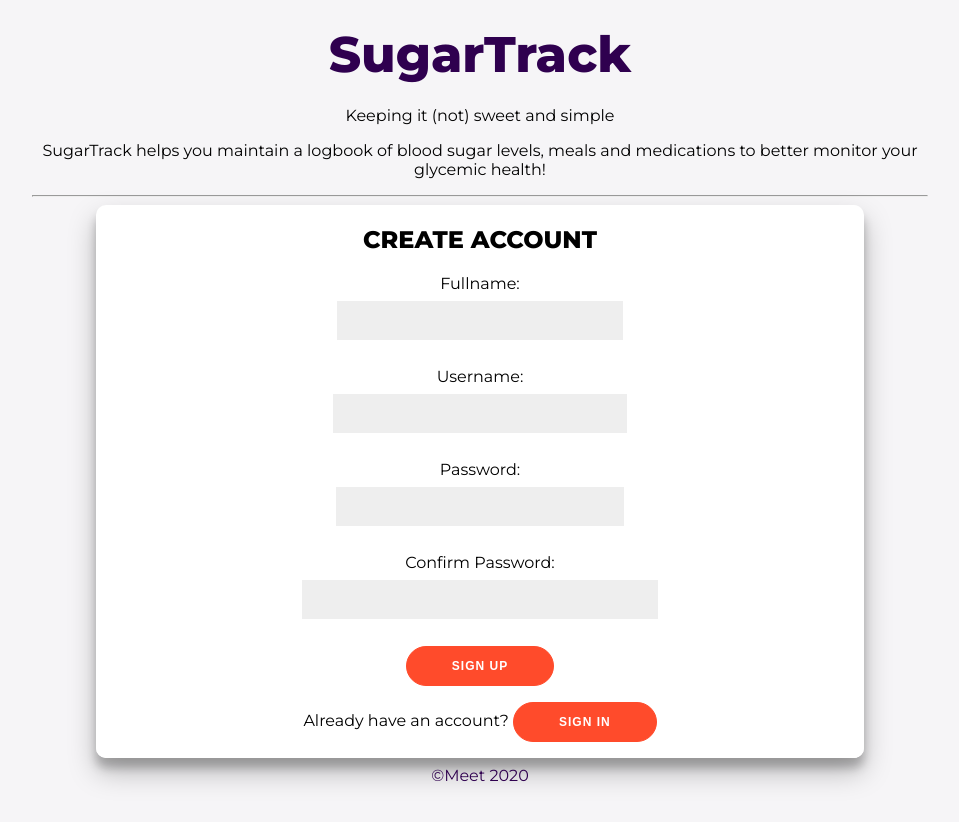
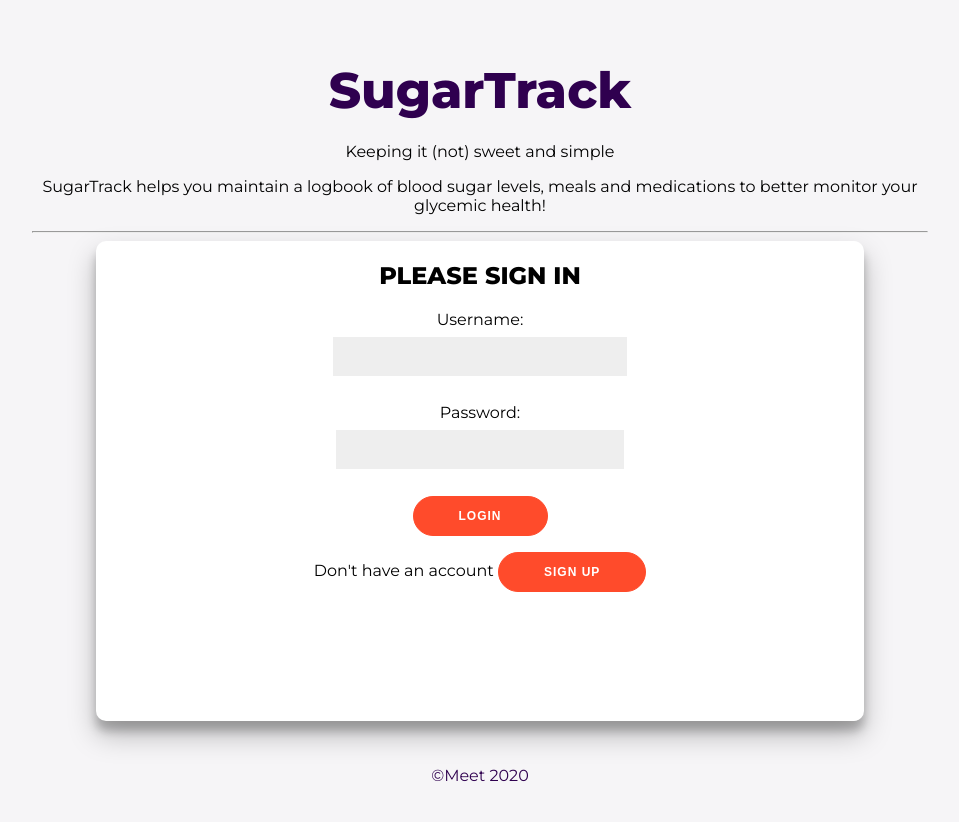
Before and after one commit to MeetPatel89/sugar-track-client, a React (Create React App) app: page /logbook in a window 1280 px wide. Shown: the top 822 px of the page, without its empty margins (160-1119 px from the left). Built offline with nearby package versions, Linux system fonts and the light colour scheme.

Commit message:
conditionally render sign-in/sign-up form

```diff
--- a/src/App.js
+++ b/src/App.js
@@ -1,26 +1,34 @@
 import React, { Component } from 'react';
-import { Route } from 'react-router-dom';
-import Header from './Header/Header';
 import SignUp from './SignUp/SignUp';
 import SignIn from './SignIn/SignIn';
-import HomePage from './HomePage/HomePage';
-import LogDisplay from './Logdisplay/Logdisplay';
-import LogBook from './LogBook/LogBook';
-import UserManual from './UserManual/UserManual';
-import SugarLog from './SugarLog/SugarLog';
-import MedicationsLog from './MedicationsLog/MedicationsLog';
-import MealsLog from './MealsLog/MealsLog';
-import Nav from './Nav/Nav';
 import './App.css';
 import Footer from './Footer/Footer';
 
 export default class App extends Component {
+  constructor(props) {
+    super(props);
+    this.state = {
+      signInForm: true
+    }
+  }
+
+  handleClick = () => {
+
+    // Reverse state's signInForm boolean on click
+    this.setState(prevState => {
+      return {
+        signInForm: !prevState.signInForm
+      }
+    })
+  }
+
   render() {
     return (
       <>
-        <SignUp/>
+        {(this.state.signInForm)
+          ? <SignIn handleClick={this.handleClick}/>
+          : <SignUp handleClick={this.handleClick}/>}
         <Footer/>
-
       </>
     )
   }
--- a/src/SignIn/SignIn.js
+++ b/src/SignIn/SignIn.js
@@ -83,7 +83,7 @@ export default class SignIn extends Component {
                         </label>
                         <br/>
                         <button type="submit">LogIn</button>
-                        <p>Don't have an account <button type="submit" onClick={this.handleClick}>Sign up</button></p>
+                        <p>Don't have an account <button type="submit" onClick={this.props.handleClick}>Sign up</button></p>
                     </form>
                     {this.state.error}
                 </div>
--- a/src/SignUp/SignUp.js
+++ b/src/SignUp/SignUp.js
@@ -117,7 +117,7 @@ export default class SignUp extends Component {
                         <br/>
 
                         <button type="submit">Sign Up</button>
-                        <p>Already have an account? <button type="submit" onClick={this.handleClick}>Sign In</button></p>
+                        <p>Already have an account? <button type="submit" onClick={this.props.handleClick}>Sign In</button></p>
                         {this.state.error}
                     </form>
 
```
